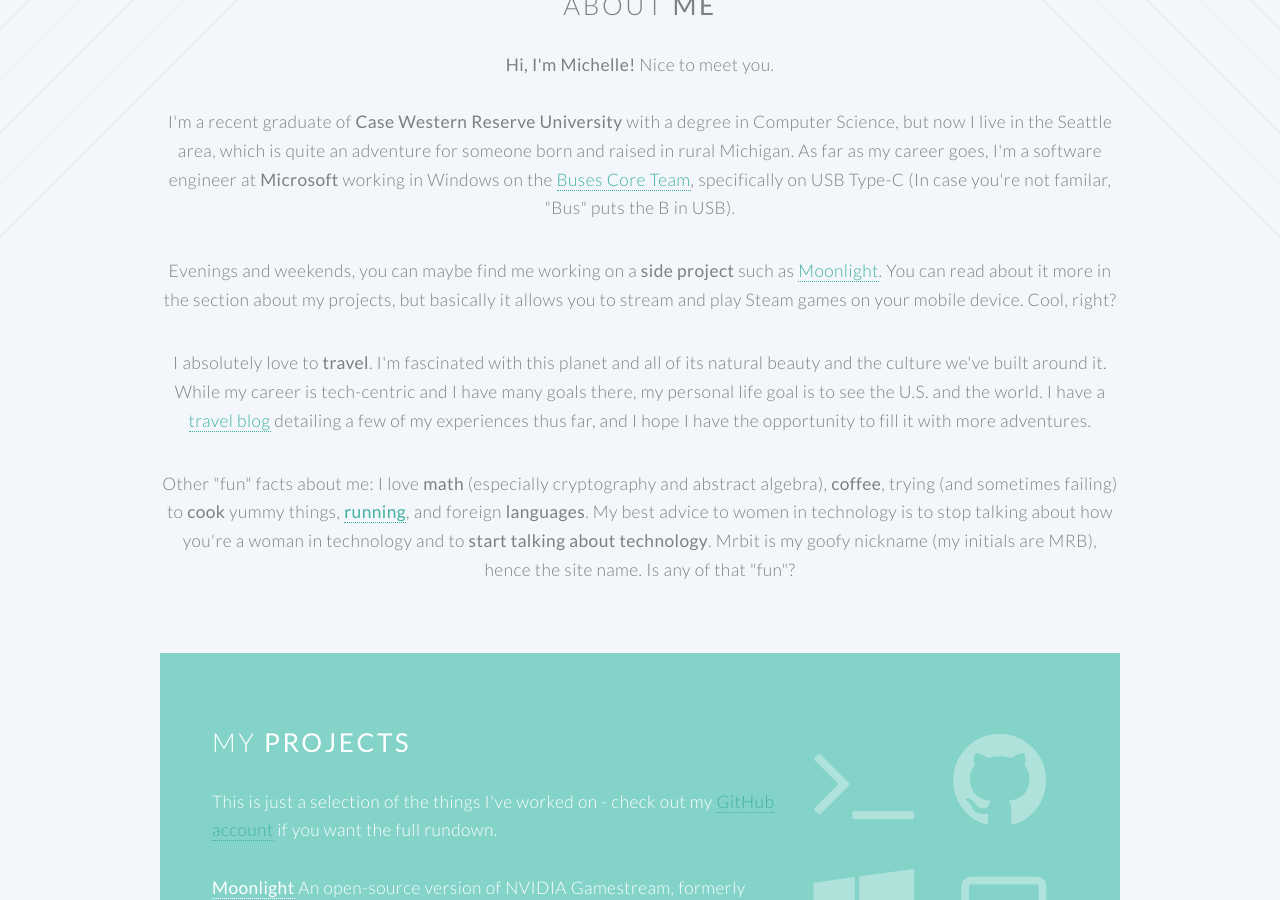
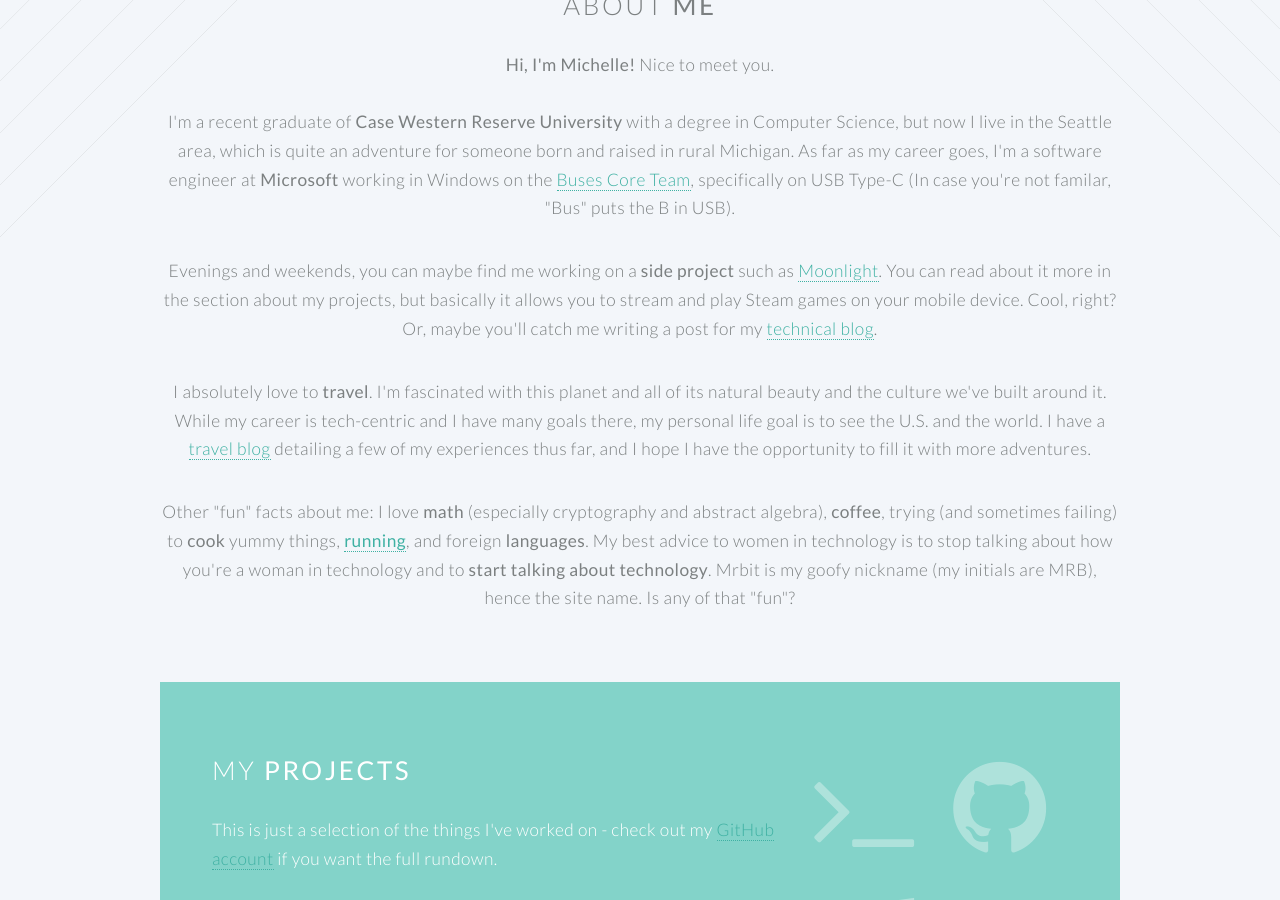
Before and after one commit to mrb113/mrb113.github.io, a Jekyll site: the page index.html, which Jekyll copies as it is, in a window 1280 px wide and 900 px high, scrolled down 933 px. Built offline with Jekyll 4.4.1, drawn with Linux system fonts in a browser that asks for light colours.

Commit message:
Add blog llink in description

```diff
--- a/index.html
+++ b/index.html
@@ -83,7 +83,7 @@
 					<p>I'm a recent graduate of <strong>Case Western Reserve University</strong> with a degree in Computer Science, but now I live in the Seattle area, which is quite an adventure for someone born and raised in rural Michigan.
 					As far as my career goes, I'm a software engineer at <strong>Microsoft</strong> working in Windows on the <a href = "http://blogs.msdn.com/b/usbcoreblog/">Buses Core Team</a>, specifically on USB Type-C (In case you're not familar, "Bus" puts the B in USB).</p>
 
-					<p>Evenings and weekends, you can maybe find me working on a <strong>side project</strong> such as <a href = "http://moonlight-stream.com">Moonlight</a>. You can read about it more in the section about my projects, but basically it allows you to stream and play Steam games on your mobile device. Cool, right?</p>
+					<p>Evenings and weekends, you can maybe find me working on a <strong>side project</strong> such as <a href = "http://moonlight-stream.com">Moonlight</a>. You can read about it more in the section about my projects, but basically it allows you to stream and play Steam games on your mobile device. Cool, right? Or, maybe you'll catch me writing a post for my <a href = "http://mrbit.me/blog/">technical blog</a>.</p>
 
 					<p>I absolutely love to <strong>travel</strong>. I'm fascinated with this planet and all of its natural beauty and the culture we've built around it. While my career is tech-centric and I have many goals there, my personal life goal is to see the U.S. and the world. I have a <a href = "http://www.michelleworldtour.wordpress.com">travel blog</a> detailing a few of my experiences thus far, and I hope I have the opportunity to fill it with more adventures. </p>
 
```
